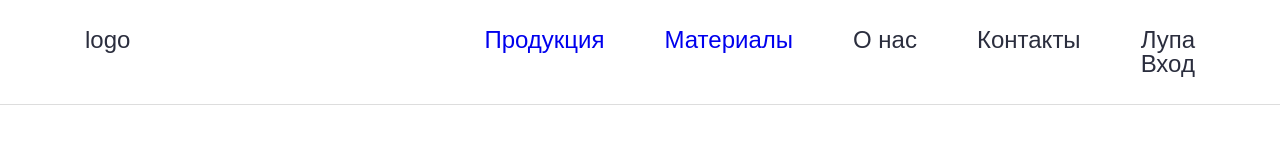
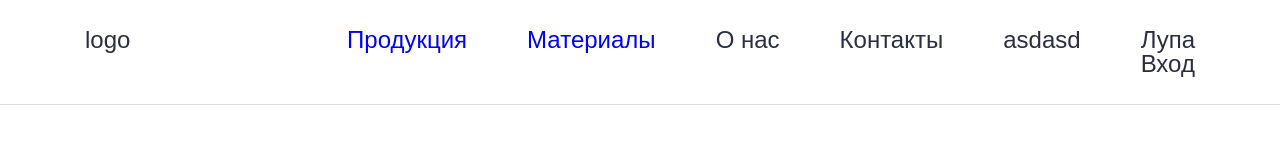
Before and after one commit to DominoLuck/verstka-kt, a plain HTML site: page index.html in a window 1280 px wide. Drawn offline with Linux system fonts and the light colour scheme.

Commit message:
Второй коммит

```diff
--- a/index.html
+++ b/index.html
@@ -22,7 +22,7 @@
                         <li class="header__item"><a class="header__link" href="#"></a>О нас</li>
                         <li class="header__item"><a class="header__link" href="#"></a>Контакты</li>
                     </ul>
-
+asdasd
                     <ul class="header__contols">
                         <li class="header__control-item">Лупа</li>
                         <li class="header__control-item">Вход</li>
```
